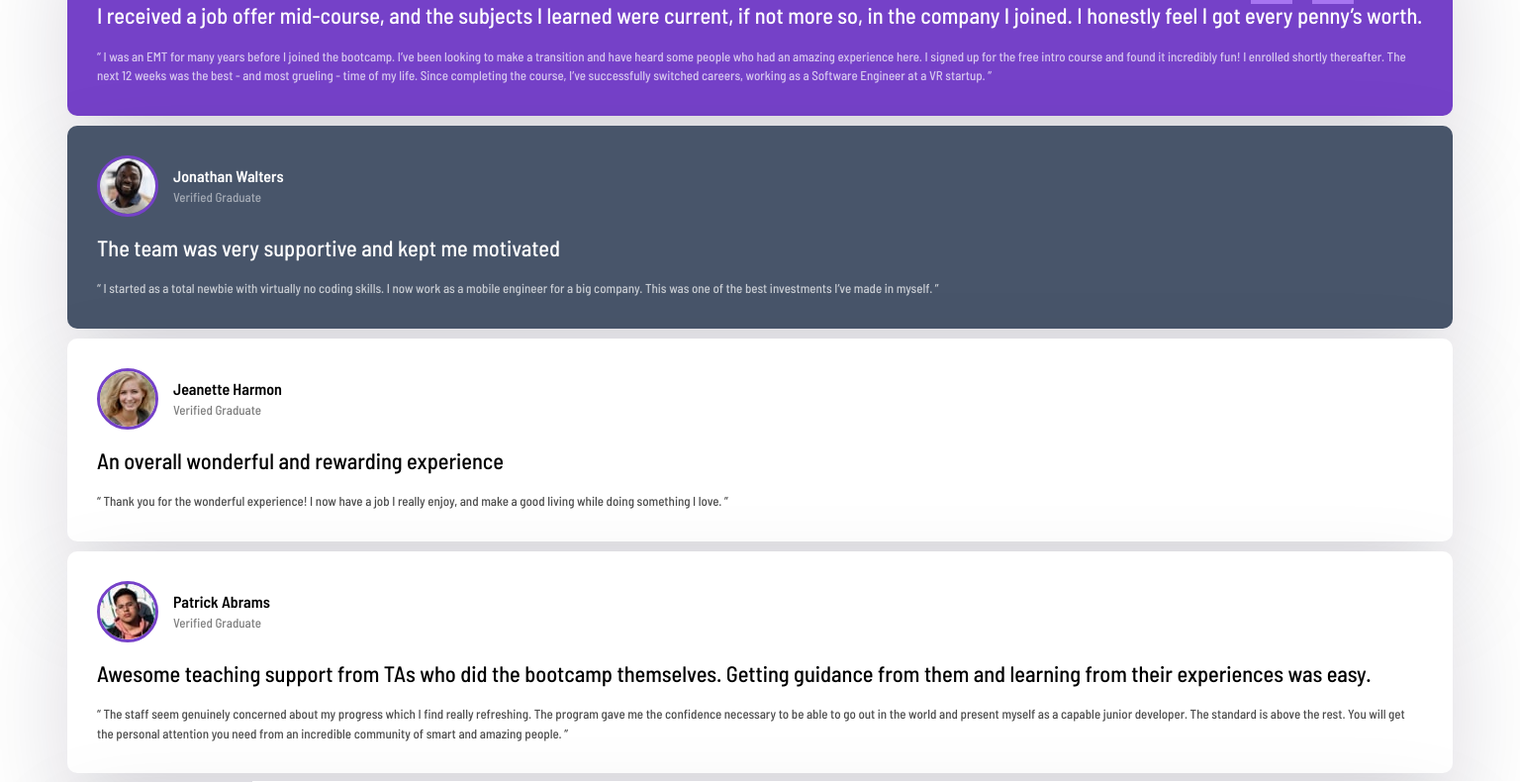
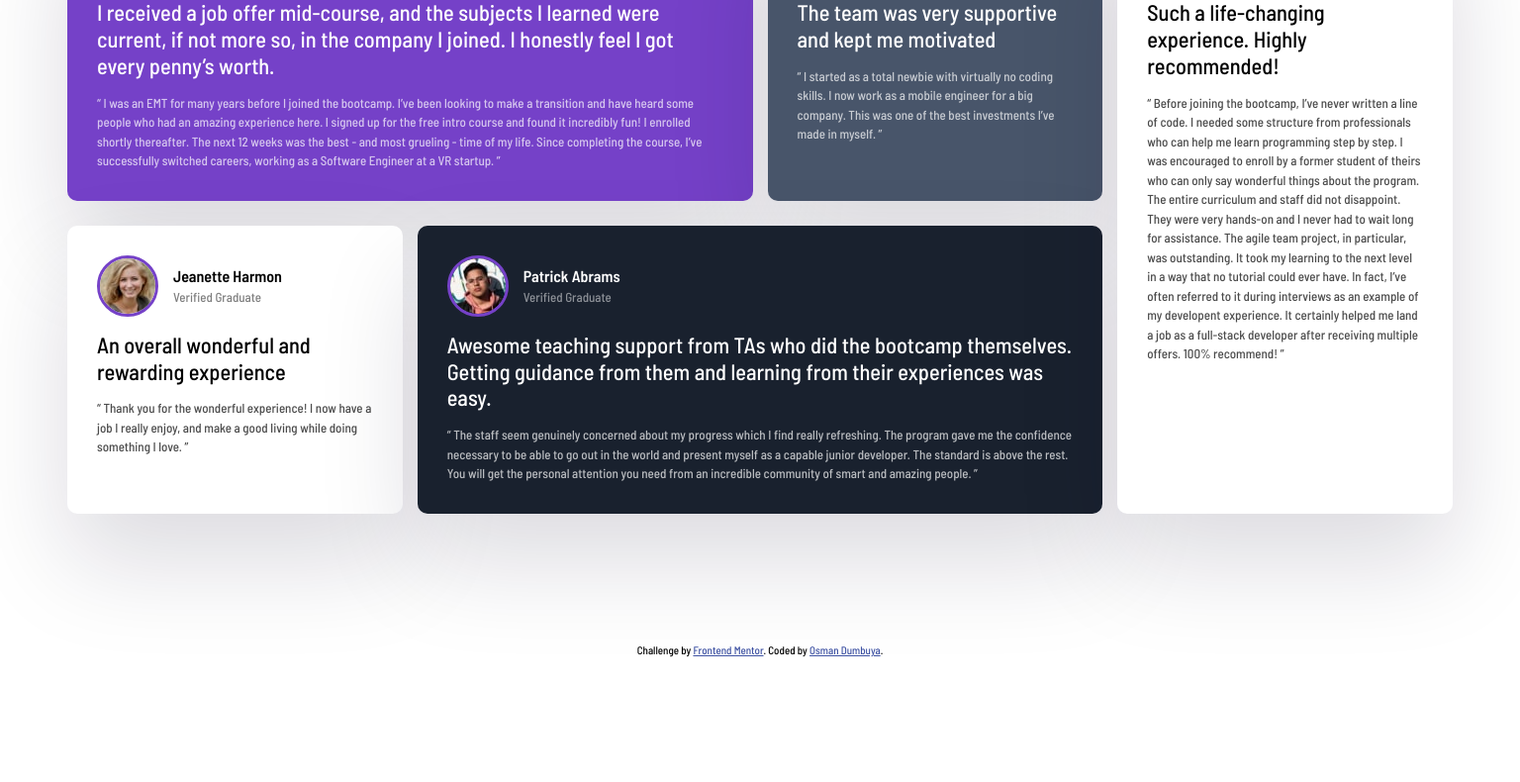
Before and after one commit to OsmanTolo/testimonials-frontend-mentor, a plain HTML site: page index.html in a window 1536 px wide. Shown: the part 228-1018 px from the top of the page at 99% size. After the commit the page ends 900 px from the top, so only its background shows below. Drawn offline with Linux system fonts and the light colour scheme.

Commit message:
Add grid to desktop display using media queries

```diff
--- a/style.css
+++ b/style.css
@@ -23,6 +23,11 @@ body {
   min-height: 100vh;
   line-height: 1.5;
   font-size: 13px;
+}
+
+img {
+  max-width: 100%;
+  display: block;
 }
 
 /* Container */
@@ -63,6 +68,7 @@ body {
 .card__lead {
   font-size: 1.4rem;
   font-weight: 500;
+  line-height: 1.2;
   margin: 15px 0;
 }
 
@@ -74,13 +80,18 @@ body {
   background: hsl(263, 55%, 52%);
   background-image: url(./images/bg-pattern-quotation.svg);
   background-repeat: no-repeat;
-  background-position: top 10px right 100px;
+  background-position: top right 10%;
   color: hsl(0, 0%, 100%);
 }
 
 .grid--item--bg-primary-dark-gray {
   background: hsl(217, 19%, 35%);
   color: hsl(0, 0%, 100%);
+}
+
+.grid--item--bg-primary-dark-blue {
+  background: var(--prim-clr-dark-blue);
+  color: var(--prim-clr-white);
 }
 /* Footer */
 .attribution {
@@ -94,6 +105,25 @@ body {
 
 @media (min-width: 1440px) {
   .testimonial {
+    max-width: 1440px;
     display: grid;
+    gap: 15px;
+    grid-template-columns: repeat(4, 1fr);
+  }
+
+  .card:nth-of-type(1) {
+    grid-column: 1 / span 2;
+  }
+
+  .card:nth-of-type(4) {
+    /* grid-column: 2 / span 2;
+    grid-row: 2 / 3; */
+    grid-area: 2 / 2 / 3 / span 2;
+  }
+
+  .card:nth-of-type(5) {
+    /* grid-column: 4 / 5;
+    grid-row: 1 / span 2; */
+    grid-area: 1 / 4 / span 2 / 5;
   }
 }
```
